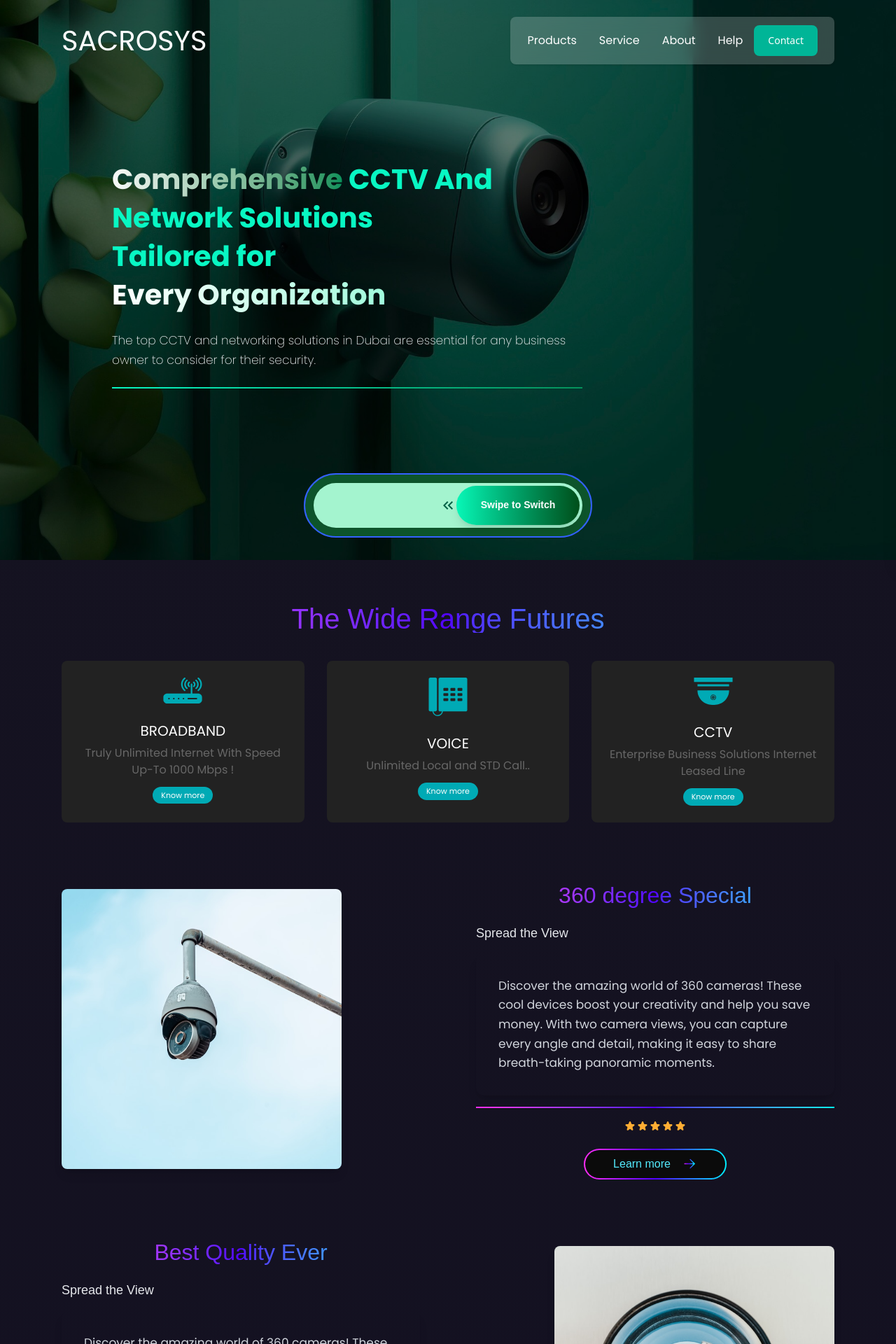
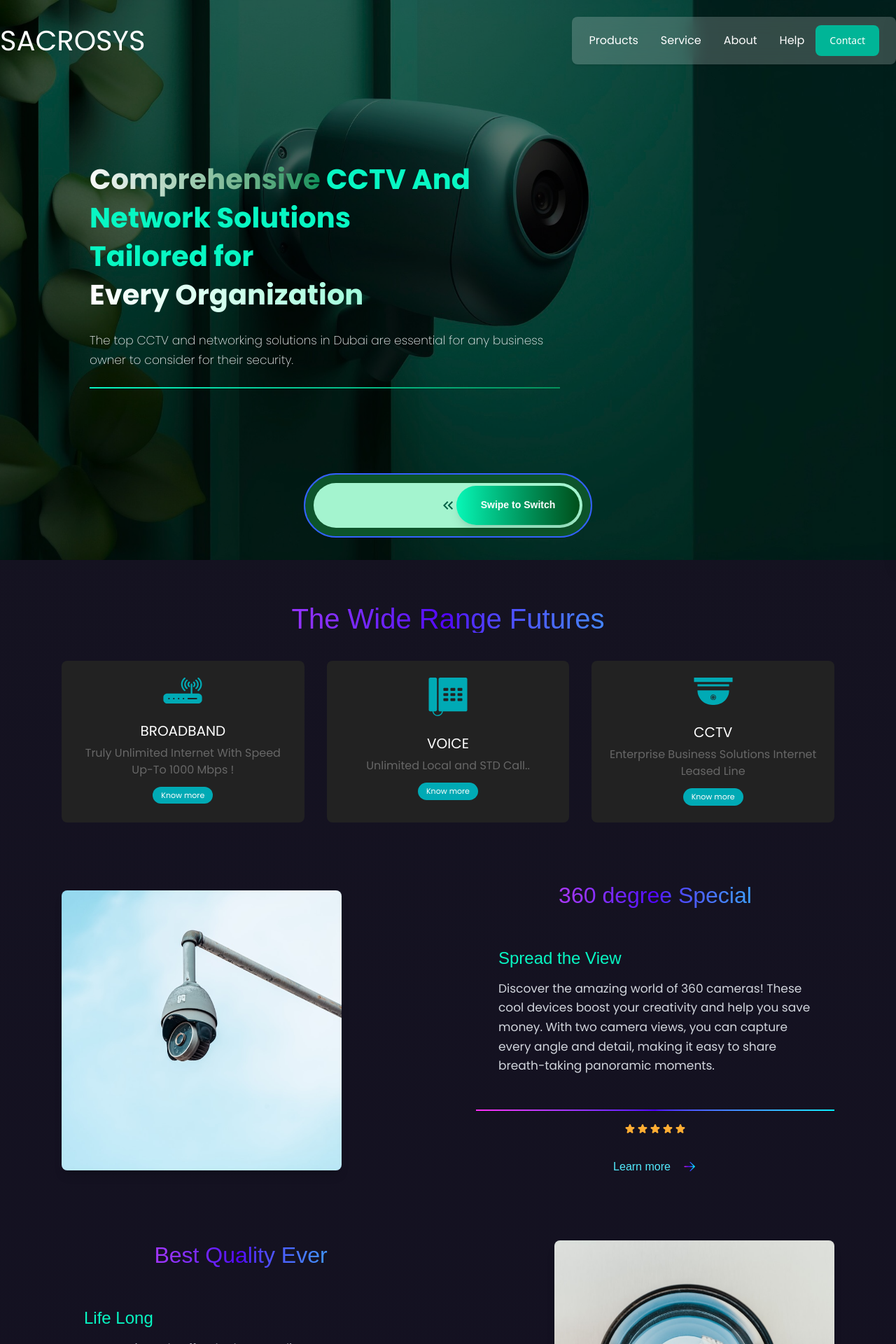
Before and after one commit to jagathkrishna123/sacrosys, a React (Vite) app: page / in a window 1280 px wide. Shown: the top 1920 px of the page at 70% size. Built offline with nearby package versions, Linux system fonts and the light colour scheme; a web font is replaced by a local one.

Commit message:
sixth commit

```diff
--- a/src/Constants/data.js
+++ b/src/Constants/data.js
@@ -43,22 +43,22 @@ export const CAMERAFEATURESDATA = [
     {
         image:cam2,
         title:"Best Quality Ever",
-        feature: "Spread the View",
-        subtitle:"Discover the amazing world of 360 cameras! These cool devices boost your creativity and help you save money. With two camera views, you can capture every angle and detail, making it easy to share breath-taking panoramic moments."
+        feature: "Life Long",
+        subtitle:"We consistently offer the best quality cameras available on the market. Our products are designed to minimize maintenance time, and we guarantee quick service whenever you need it."
 
     },
     {
         image:cam3,
         title:"Top Tech Trends",
-        feature: "Spread the View",
-        subtitle:"Discover the amazing world of 360 cameras! These cool devices boost your creativity and help you save money. With two camera views, you can capture every angle and detail, making it easy to share breath-taking panoramic moments."
+        feature: "Innovative Designs",
+        subtitle:"Stay ahead of the curve with our top tech trends in camera technology. Our innovative designs combine style and function, ensuring you always capture the perfect shot with ease."
 
     },
     {
         image:cam4,
         title:"New Features Galore",
-        feature: "Spread the View",
-        subtitle:"Discover the amazing world of 360 cameras! These cool devices boost your creativity and help you save money. With two camera views, you can capture every angle and detail, making it easy to share breath-taking panoramic moments."
+        feature: "Enhanced Performance",
+        subtitle:"Experience our latest camera model with a plethora of new features that will elevate your photography game. Enjoy enhanced performance and unlock a world of creative possibilities at your fingertips."
 
     },
 ]
--- a/src/components/Footer.jsx
+++ b/src/components/Footer.jsx
@@ -26,11 +26,11 @@ const Footer = () => {
                 <div className="flex flex-wrap justify-between gap-10">
                     {linkSections.map((section, index) => (
                         <div key={index} className="flex-1 min-w-[150px]">
-                            <h3 className="font-semibold text-base text-gray-300 mb-4">{section.title}</h3>
-                            <ul className="text-sm space-y-1">
+                            <h3 className="font-normal text-base font-pop text-gray-300 mb-4">{section.title}</h3>
+                            <ul className="text-sm space-y-2">
                                 {section.links.map((link, i) => (
                                     <li key={i}>
-                                        <a href="#" className="hover:underline transition">{link}</a>
+                                        <a href="#" className="hover:underline transition text-[14px] font-rale text-[#9C9C9C]">{link}</a>
                                     </li>
                                 ))}
                             </ul>
@@ -38,7 +38,7 @@ const Footer = () => {
                     ))}
                 </div>
             </div>
-            <p className="text-center text-sm md:text-base text-gray-500/80 mt-6">
+            <p className="text-center font-pop text-sm md:text-[15px] text-gray-500/80 mt-6 mb-9">
                 Copyright © 2025-26 Sacrosys Technologies | All Rights Reserved.
             </p>
         </div>
--- a/src/components/Futures.jsx
+++ b/src/components/Futures.jsx
@@ -159,7 +159,7 @@ const Futures = () => {
                 >
                   {item.title}
                 </h2>
-                <h3 className="text-[16px] md:text-lg font-medium text-gray-200 font-radio ">
+                {/* <h3 className="text-[16px] md:text-lg font-medium text-gray-200 font-radio">
                   {item.feature}
                 </h3>
              <p
@@ -177,7 +177,28 @@ const Futures = () => {
   "
 >
   {item.subtitle}
-</p>
+</p> */}
+<div
+  className="
+    w-full
+    text-gray-300
+    font-pop
+    rounded-xl
+    p-6 md:p-8
+    break-words
+    whitespace-normal
+  "
+>
+  {/* Feature first */}
+  <div className="text-[#08F7C3] font-normal font-radio text-[16px] md:text-[24px] mb-3">
+    {item.feature}
+  </div>
+
+  {/* Subtitle below */}
+  <div className="text-[16px] md:text-[17px] leading-relaxed font-pop text-gray-300">
+    {item.subtitle}
+  </div>
+</div>
 
 
 
@@ -192,7 +213,7 @@ const Futures = () => {
     className="relative px-10 py-2 mt-2 rounded-full text-cyan-300 font-radio transition duration-300 max-w-fit border-2 border-transparent flex items-center justify-center gap-4"
     style={{
       background: `
-        linear-gradient(#0b0b0b, #0b0b0b) padding-box,
+        linear-gradient(#120E23) padding-box,
         linear-gradient(to right, #FF2DF7, #5200FF, #00F0FF) border-box
       `,
     }}
--- a/src/components/Header.jsx
+++ b/src/components/Header.jsx
@@ -13,8 +13,8 @@ const Header = () => {
       {/* Overlay */}
       <div className="absolute inset-0 bg-black/50 z-0"></div>
 
-      {/* Content */}
-      <div className="max-w-6xl relative z-10 w-full p-4 sm:p-6 md:p-8">
+      {/* Content note change padding++++++++++++++++++ */}
+      <div className="max-w-7xl relative z-10 w-full p-4 sm:p-6 md:p-0">
         <div className="max-w-2xl font-bold text-[28px] sm:text-[32px] md:text-[40px] font-pop flex flex-col gap-4 md:gap-2 leading-tight sm:leading-snug">
 
           {/* Headings */}
--- a/src/components/Navbar.jsx
+++ b/src/components/Navbar.jsx
@@ -22,41 +22,14 @@ useEffect(() => {
   return (
     <>
       {/* Navbar Container */}
-      <div className="fixed top-6 left-1/2 -translate-x-1/2 flex flex-row items-center justify-between max-w-6xl w-full z-50 px-4 sm:px-6">
+      {/* <div className="fixed top-6 left-1/2 -translate-x-1/2 flex flex-row items-center justify-between max-w-6xl w-full z-50 px-4 sm:px-0"> */}
+      <div className="fixed top-6 left-0 right-0 flex flex-row items-center justify-between max-w-7xl mx-auto w-full z-50 px-4 sm:px-0">
+
         {/* Logo */}
-        <a href="https://prebuiltui.com">
+        <a href="">
           <LogoTitle />
         </a>
 
-        {/* Hamburger Button (Mobile) */}
-        {/* <button
-          className="md:hidden flex items-center text-white z-[60]"
-          onClick={() => setIsOpen(!isOpen)}
-        >
-          <svg
-            className="w-7 h-7"
-            fill="none"
-            stroke="currentColor"
-            viewBox="0 0 24 24"
-            xmlns="http://www.w3.org/2000/svg"
-          >
-            {isOpen ? (
-              <path
-                strokeLinecap="round"
-                strokeLinejoin="round"
-                strokeWidth="2"
-                d="M6 18L18 6M6 6l12 12"
-              />
-            ) : (
-              <path
-                strokeLinecap="round"
-                strokeLinejoin="round"
-                strokeWidth="2"
-                d="M4 6h16M4 12h16M4 18h16"
-              />
-            )}
-          </svg>
-        </button> */}
         <button
   className={`md:hidden flex items-center text-white z-[60] transition-all duration-500
     ${scrolled ? 'backdrop-blur-md bg-white/20 px-4 py-2 rounded-lg' : ''}`}
@@ -79,7 +52,7 @@ useEffect(() => {
 
 
         {/* Desktop Navbar */}
-        <header className="hidden md:flex items-center justify-between px-6 py-3 shadow max-w-5xl rounded-lg backdrop-blur-md bg-white/20 w-fit gap-4">
+        <header className="hidden md:flex items-center justify-between px-6 py-3 shadow max-w-6xl  rounded-lg backdrop-blur-md bg-white/20 w-fit gap-4">
           <nav className="flex flex-row gap-8 text-white text-sm font-normal font-pop text-[16px]">
             <a className="hover:text-gray-100 transition transform duration-500" href="#">
               Products
--- a/src/components/ServicesComponent.jsx
+++ b/src/components/ServicesComponent.jsx
@@ -180,14 +180,14 @@ const ServiceItem = ({ service, isActive, onClick }) => {
                 {/* Image Placeholder */}
                 <div className="w-full h-40 relative overflow-hidden">
                   <img
-                    src={sub.image} // <-- IMPORTANT: Use the data property as the source
+                    src={sub.image}
                     alt={sub.name}
                     className="w-full h-full object-cover transition-transform duration-300 group-hover:scale-105"
                   />
-                  <div className="absolute inset-0 bg-black/50 z-0"></div>
+                  <div className="absolute inset-0 bg-black/60 z-0"></div>
                 </div>
                 <div className="absolute inset-0  bg-opacity-60 flex items-center p-4 transition duration-300 group-hover:bg-opacity-40">
-                  <p className="text-lg font-semibold text-white">{sub.name}</p>
+                  <p className="text-[18px] font-medium font-rale  text-slate-200">{sub.name}</p>
                 </div>
               </div>
             ))}
```
